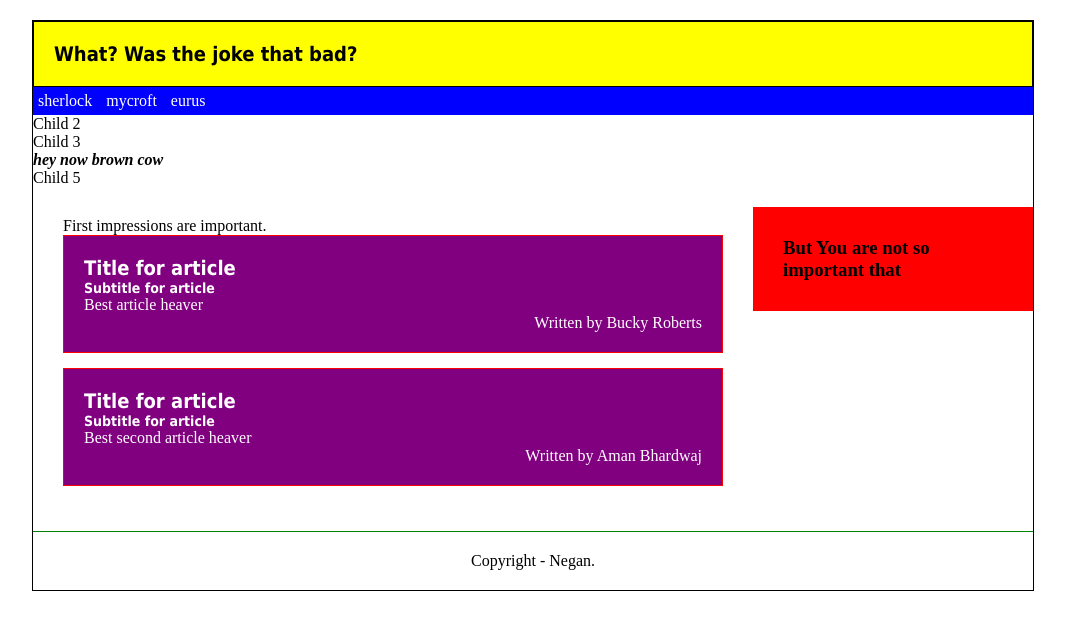
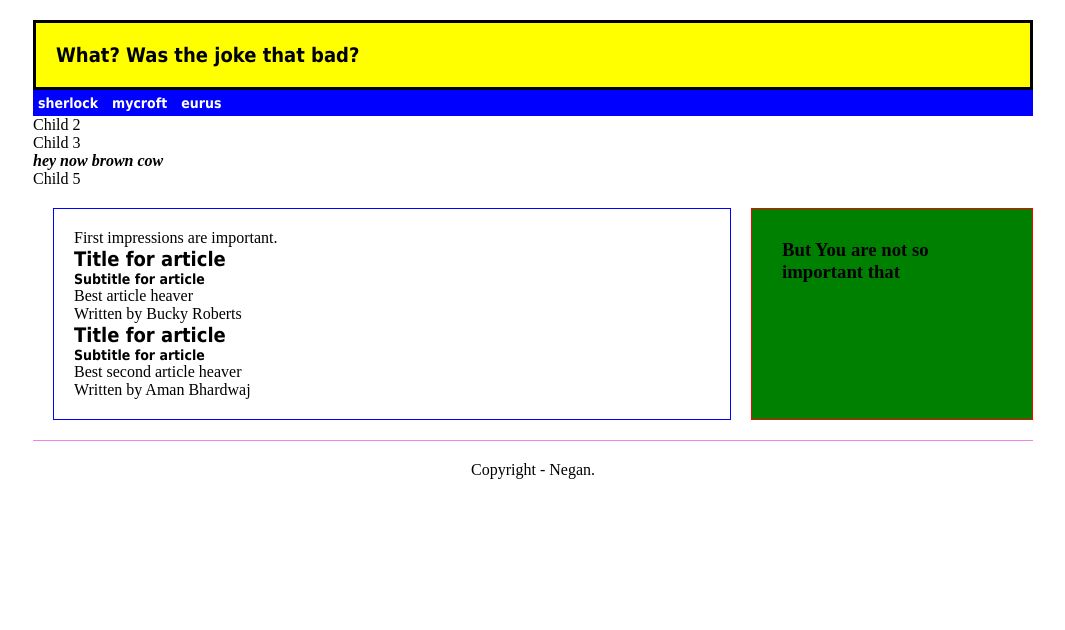
Before and after one commit to inblack67/HTML5-CSS3, a plain HTML site: page index.html in a window 1280 px wide. Shown: the whole page, without its empty margins (107-1172 px from the left). Drawn offline with Linux system fonts and the light colour scheme.

Commit message:
Last Updated 12/13/2019

```diff
--- a/index.html
+++ b/index.html
@@ -34,6 +34,7 @@
         <p class="bucky">Child 5</p>
     </div>
 
+    <div id="newDiv">
     <section id="main">
         First impressions are important.
     <article id="art">
@@ -66,6 +67,7 @@
     <aside id="aside">
         <h3>But You are not so important that</h3>
     </aside>
+    </div>
 
     <footer id="footer">
         Copyright - Negan.
--- a/main.css
+++ b/main.css
@@ -17,108 +17,62 @@ header,section,footer,aside,nav,article,hgroup
 }
 body
 {
-    text-align: center;
+    width: 100%;
+    display: -webkit-box;
+    -webkit-box-pack: center;
 }
 #wrapperClass
 {
-    border: 1px solid black;
-    width: 1000px;
-    margin: 20px auto;
-    text-align: left;
+    max-width: 1000px;
+    margin: 20px 0px;
+    display: -webkit-box;
+    -webkit-box-orient: vertical;
+    -webkit-box-flex: 1;
 }
+
 #head
 {
     background: yellow;
-    border: 1px solid black;
+    border: 3px solid black;
     padding: 20px;
 }
 #nav
 {
+    border: red;
     background: blue;
     color: white;
 }
 #nav li
 {
     display: inline-block;
-    list-style: none;
+    list-style-type: none;
     padding: 5px;
-    font: bold 14px;
-    font-style: tahoma;
+    font: bold 14px tahoma;
+}
+
+#newDiv
+{
+    display: -webkit-box;
+    -webkit-box-orient: horizontal;
 }
 #main
 {
-    float: left;
-    width: 660px;
-    margin: 30px; /* 720px taken, 280 left*/
+    border: 1px solid blue;
+    -webkit-box-flex: 1;
+    margin: 20px;
+    padding: 20px;
 }
-
 #aside
 {
-    float: left;
+    border: 1px solid red;
     width: 220px;
-    margin: 20px 0;
+    margin: 20px 0px;
     padding: 30px;
-    background: red;
+    background: green;
 }
 #footer
 {
-    clear: both;
     text-align: center;
-    border-top: 1px solid green;
     padding: 20px;
+    border-top: 1px solid violet;
 }
-
-#art
-{
-    border: 1px solid red;
-    background: purple;
-    color: white;
-    padding: 20px;
-    margin-bottom: 15px;
-}
-
-#art footer
-{
-    text-align: right;
-}
-
-
-
-
-
-
-
-
-/* .copy1
-{
-    color: blue;
-}
-.copy2
-{
-    color: blueviolet;
-}
-.finalCopyRight
-{
-    color: red;
-}
-h1[name*="title"]
-{
-    color: brown;
-}
-p:nth-child(even)
-{
-    color: chocolate;
-}
-
-:not(.sally)
-{
-    color: blue;
-}
-div[name="mommie"]>p
-{
-    color: black;
-}
-p.bucky ~ p
-{
-    color: red;
-} */
--- /dev/null
+++ b/new.css
@@ -0,0 +1,22 @@
+body
+{
+    text-align: center;
+}
+
+#box
+{
+    display:block;
+    width: 500px;
+    margin: 50px auto;
+    padding: 15px;
+    text-align: center;
+    border: 1px solid blue;
+    background: orange;
+    border-radius: 25px;
+    box-shadow: rgb(110,110,110) 8px 8px 8px inset;
+}
+
+#text
+{
+    font: bold 30px tahoma;
+}
```
Also changed, not shown: new.html (added, +14 -0 lines).
